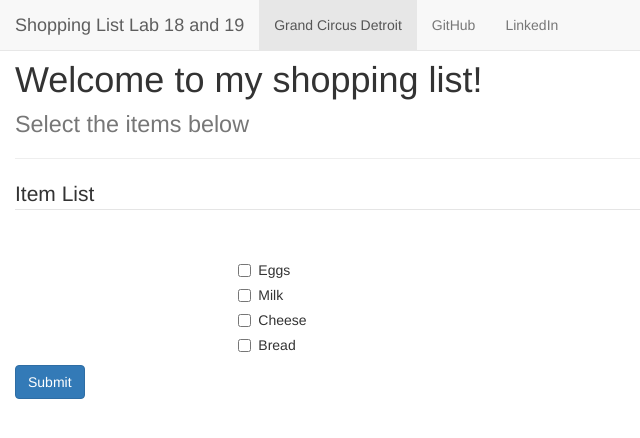
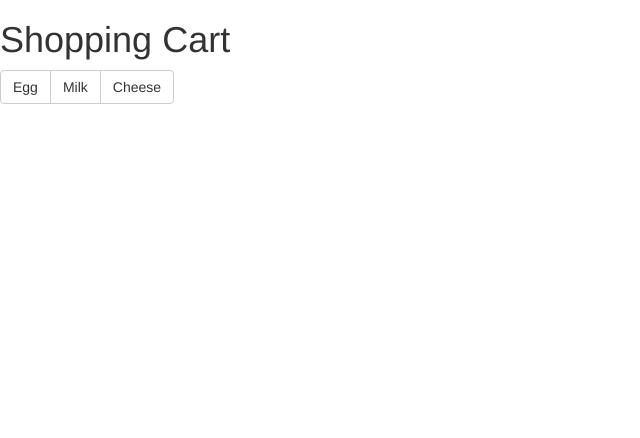
Before and after one commit to mattmenna/GCLab19, a plain HTML site: page index.html in a window 1280 px wide. Shown: the whole page, without its empty margins (0-640 px from the left). Drawn offline with nearby package versions, Linux system fonts and the light colour scheme.

Commit message:
Initial commit

```diff
--- a/index.html
+++ b/index.html
@@ -21,69 +21,14 @@
     <script src="lab19.js"></script>
 </head>
 <body>
-<nav class="navbar navbar-default navbar-fixed-top" role="navigation">
-    <a class="navbar-brand" href="#">Shopping List Lab 18 and 19</a>
-    <ul class="nav navbar-nav">
-        <li class="active">
-            <a href="http://www.grandcircus.co">Grand Circus Detroit</a>
-        </li>
-        <li>
-            <a href="http://www.github.com/mattmenna">GitHub</a>
-        </li>
-        <li>
-            <a href="http://www.linkedin.com/in/matthew-menna">LinkedIn</a>
-        </li>
-    </ul>
-</nav><br>
-<div class="container-fluid">
-    <div class="page-header">
-        <h1>Welcome to my shopping list!<br>
-            <small>Select the items below</small>
-        </h1>
-    </div>
-    <form action="" method="post" role="form">
-        <legend>Item List</legend>
+<h1>Shopping Cart</h1>
+<div class="btn-group">
+    <button type="button" class="btn btn-default" onclick="addtocart('egg', '.5')">Egg</button>
+    <button type="button" class="btn btn-default"  onclick="addtocart('milk', '3')">Milk</button>
+    <button type="button" class="btn btn-default"  onclick="addtocart('cheese', '2')">Cheese</button>
+</div>
 
-        <div class="form-group">
-            <label for=""></label>
-
-            <div class="form-group">
-                <div class="col-sm-offset-2 col-sm-10">
-                    <div class="checkbox">
-                        <label>
-                            <input type="checkbox" value="Eggs" id="1">Eggs
-                        </label>
-                    </div>
-                    <div class="checkbox">
-                        <label>
-                            <input type="checkbox" value="Milk" id="2">Milk
-
-                        </label>
-                    </div>
-                    <div class="checkbox">
-                        <label>
-                            <input type="checkbox" value="Cheese" id="3">Cheese
-
-                        </label>
-                    </div>
-                    <div class="checkbox">
-                        <label>
-                            <input type="checkbox" value="Bread" id="4">Bread
-
-                        </label>
-                    </div>
-                </div>
-            </div>
-
-        </div>
-
-
-
-        <button type="submit" class="btn btn-primary" onclick="getItems()">Submit</button>
-    </form>
-</div>
-<p id="total"></p>
-
+<p id="cart"></p>
 <!-- jQuery (necessary for Bootstrap's JavaScript plugins) -->
 <script src="https://ajax.googleapis.com/ajax/libs/jquery/1.11.3/jquery.min.js"></script>
 <!-- Include all compiled plugins (below), or include individual files as needed -->
--- a/lab19.js
+++ b/lab19.js
@@ -1,9 +1,11 @@
-var price = ["0.50", "1.99", "3.99", "1.00"]
+var cart = new Array();
 
-function getItems(){
-        document.getElementById("total").innerHTML ="price[i]";
+
+function addtocart(name, price){
+    cart.push(price);
+    updateCart();
 }
 
-function getPrice() {
-
+function updateCart(){
+    document.getElementById("cart").innerHTML = cart.pop();
 }
```
